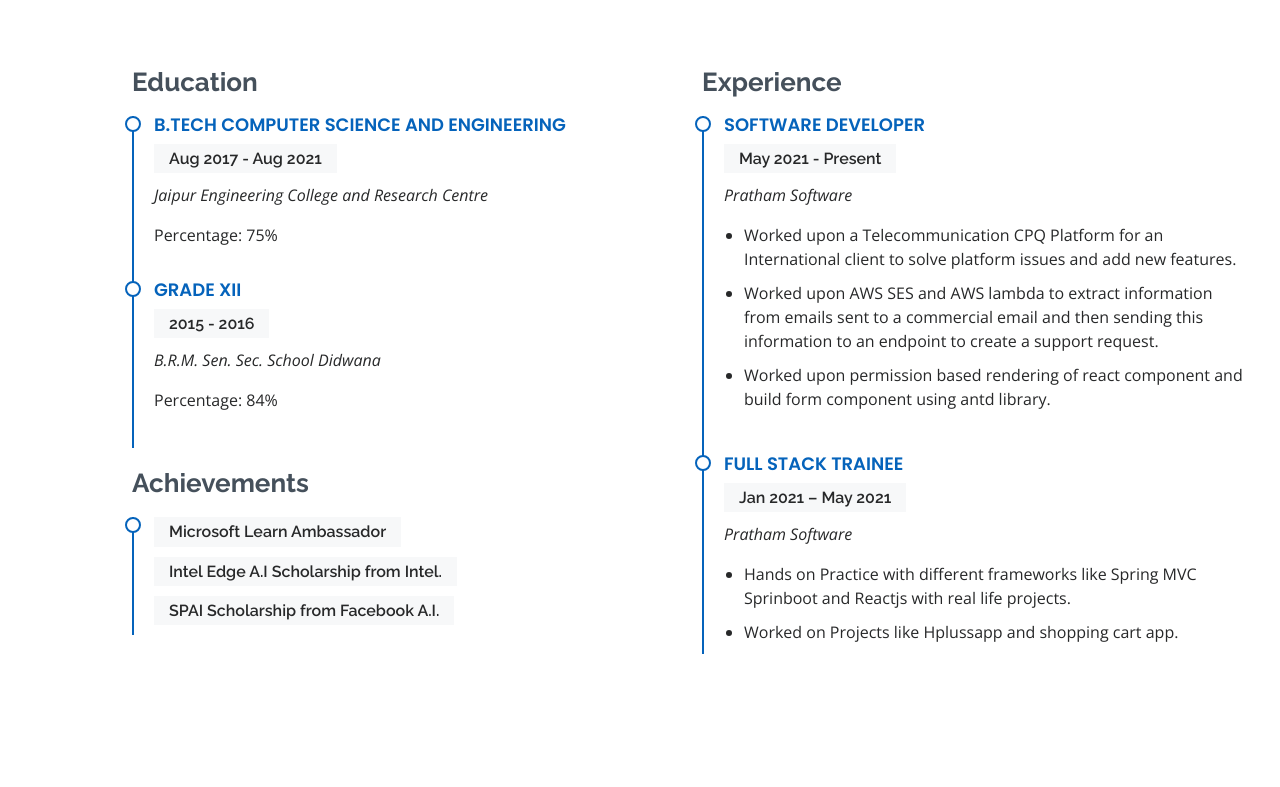
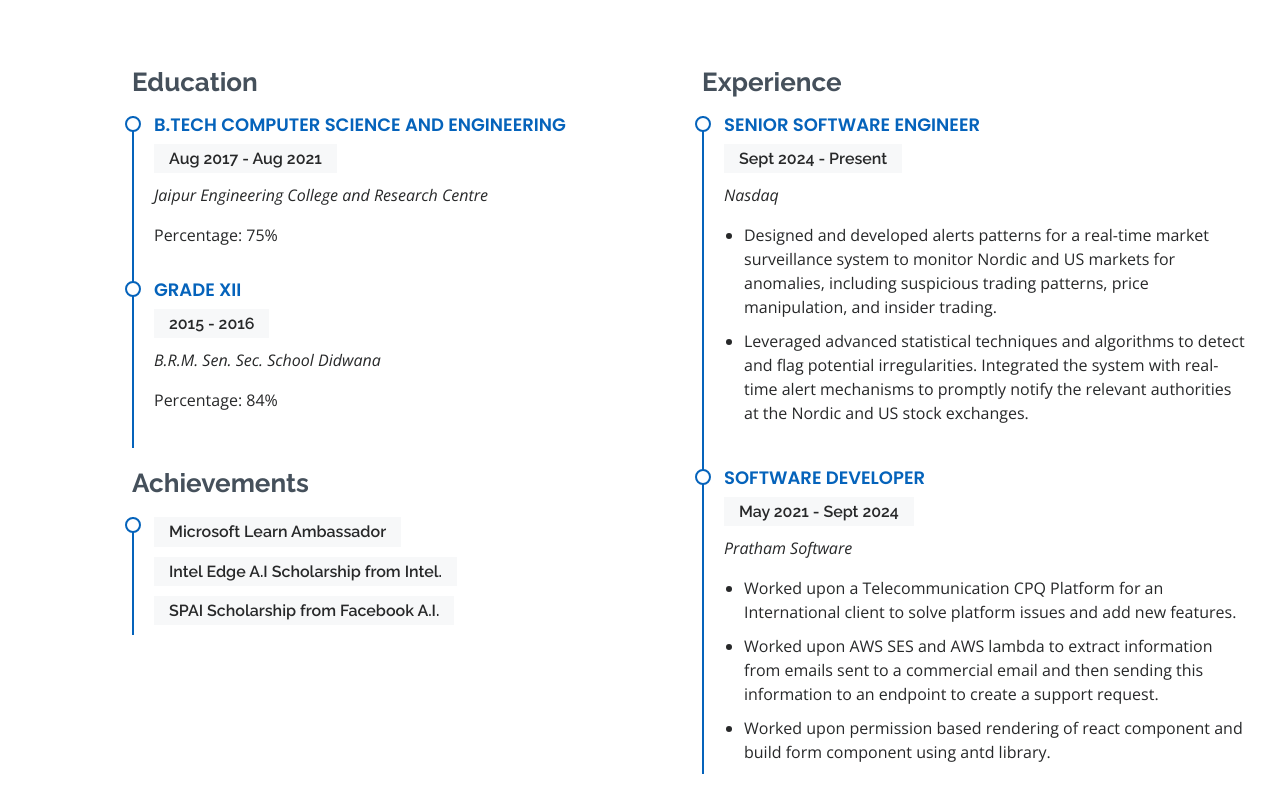
Before and after one commit to raunak222/raunak222.github.io, a plain HTML site: page index.html in a window 1280 px wide. Shown: the part 1996-2783 px from the top of the page. Drawn offline with nearby package versions, Linux system fonts and the light colour scheme.

Commit message:
updating experience

```diff
--- a/index.html
+++ b/index.html
@@ -92,7 +92,7 @@
               Lorem ipsum dolor sit amet, consectetur adipiscing elit, sed do eiusmod tempor incididunt ut labore et dolore
               magna aliqua.
             </p> -->
-            <p>I am a Software Developer with 2.5+ year experience in full stack development. Proficient in languages like python,
+            <p>I am a Software Developer with 4.5+ year experience in full stack development. Proficient in languages like python,
 			  java with a good command over data structures and algorithms,
 			Using React and Spring Boot as tech stack in current job. Skilled and Certified in AWS and Azure Technologies.
             </p>
@@ -311,22 +311,22 @@
           <div class="col-lg-6">
             <h3 class="resume-title">Experience</h3>
             <div class="resume-item">
+              <h4>Senior Software Engineer</h4>
+              <h5>Sept 2024 - Present</h5>
+              <p><em>Nasdaq</em></p>
+              <ul>
+                <li>Designed and developed alerts patterns for a real-time market surveillance system to monitor Nordic and US markets for anomalies, including suspicious trading patterns, price manipulation, and insider trading.</li>
+                <li>Leveraged advanced statistical techniques and algorithms to detect and flag potential irregularities. Integrated the system with real-time alert mechanisms to promptly notify the relevant authorities at the Nordic and US stock exchanges.</li>
+              </ul>
+            </div>
+            <div class="resume-item">
               <h4>Software Developer</h4>
-              <h5>May 2021 - Present</h5>
+              <h5>May 2021 - Sept 2024</h5>
               <p><em>Pratham Software</em></p>
               <ul>
                 <li> Worked upon a Telecommunication CPQ Platform for an International client to solve platform issues and add new features.</li>
 				<li> Worked upon AWS SES and AWS lambda to extract information from emails sent to a commercial email and then sending this information to an endpoint to create a support request.</li>
 				<li>Worked upon permission based rendering of react component and build form component using antd library.</li>
-              </ul>
-            </div>
-            <div class="resume-item">
-              <h4>Full Stack Trainee</h4>
-              <h5>Jan 2021 – May 2021</h5>
-              <p><em>Pratham Software</em></p>
-              <ul>
-                <li>Hands on Practice with different frameworks like Spring MVC Sprinboot and Reactjs with real life projects.</li>
-                <li>Worked on Projects like Hplussapp and shopping cart app.</li>
               </ul>
             </div>
           </div>
```
